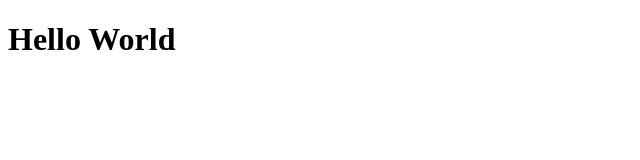
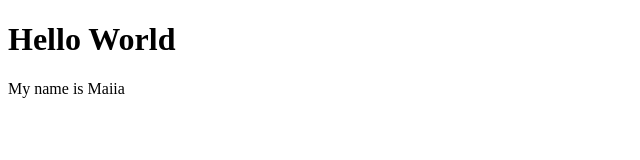
Before and after one commit to maiiapysmenna/test-git2, a plain HTML site: page index.html in a window 1280 px wide. Shown: the whole page, without its empty margins (0-640 px from the left). Drawn offline with Linux system fonts and the light colour scheme.

Commit message:
add index.html

```diff
--- a/index.html
+++ b/index.html
@@ -7,5 +7,8 @@
     </head>
     <body>
         <h1>Hello World</h1>
-    </body>
+<p>
+    My name is Maiia
+</p>
+   </body>
 </html>
```
